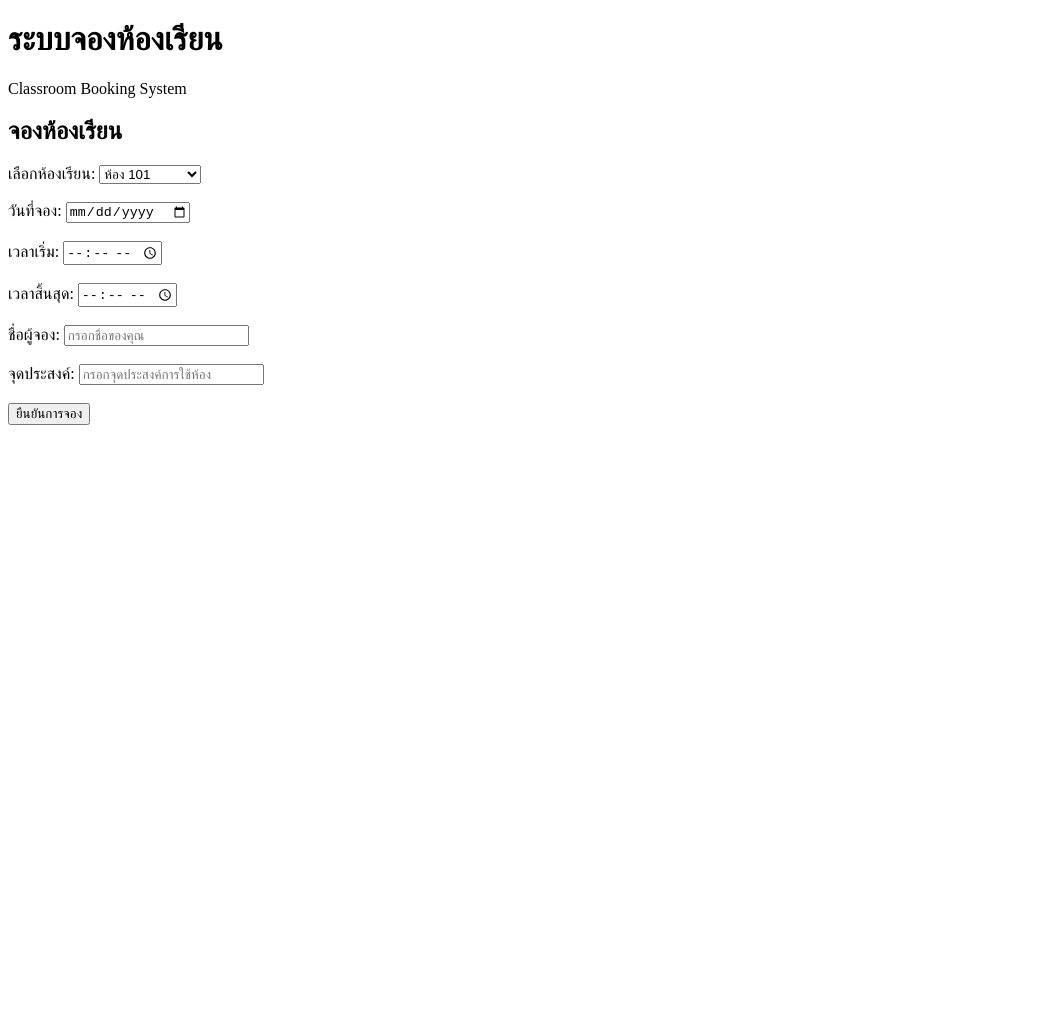
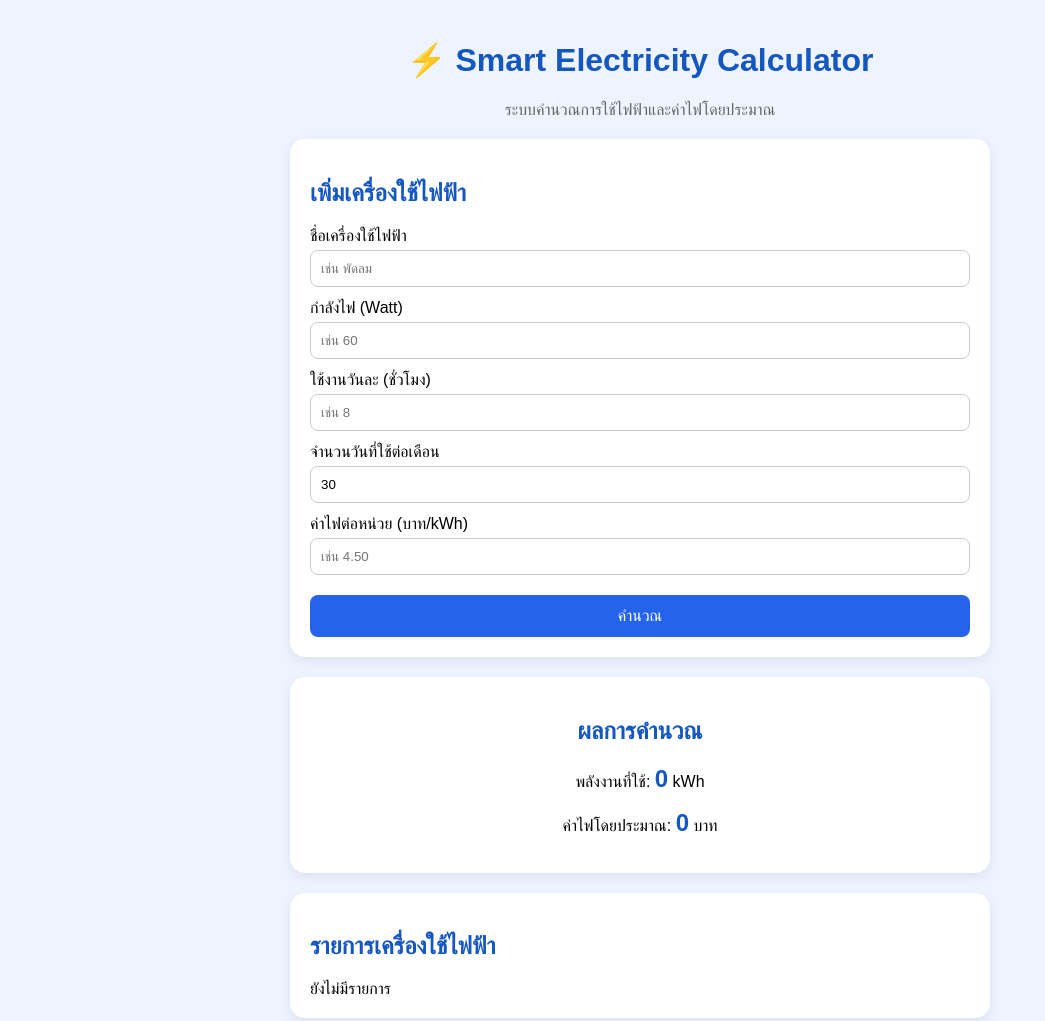
Before and after one commit to muhammadsaifu250251-commits/Saifu, a plain HTML site: page index.html in a window 1280 px wide. Shown: the whole page, without its empty margins (0-1045 px from the left). Before the commit the page ends 800 px from the top, so only its background shows below. Drawn offline with Linux system fonts and the light colour scheme.

Commit message:
เว็ปคำนวนค่าไฟ

```diff
--- a/index.html
+++ b/index.html
@@ -3,54 +3,81 @@
 <head>
     <meta charset="UTF-8">
     <meta name="viewport" content="width=device-width, initial-scale=1.0">
-    <title>ระบบจองห้องเรียน</title>
+
+    <title>Smart Electricity Calculator</title>
+
+    <link rel="stylesheet" href="style.css">
 </head>
 
 <body>
 
-    <h1>ระบบจองห้องเรียน</h1>
+    <div class="container">
 
-    <p>Classroom Booking System</p>
+        <h1>⚡ Smart Electricity Calculator</h1>
 
-    <h2>จองห้องเรียน</h2>
+        <p>ระบบคำนวณการใช้ไฟฟ้าและค่าไฟโดยประมาณ</p>
 
-    <label>เลือกห้องเรียน:</label>
+        <div class="card">
 
-    <select id="room">
-        <option>ห้อง 101</option>
-        <option>ห้อง 102</option>
-        <option>ห้อง 103</option>
-        <option>ห้องคอมพิวเตอร์</option>
-    </select>
+            <h2>เพิ่มเครื่องใช้ไฟฟ้า</h2>
 
-    <br><br>
+            <label>ชื่อเครื่องใช้ไฟฟ้า</label>
+            <input type="text" id="deviceName"
+                placeholder="เช่น พัดลม">
 
-    <label>วันที่จอง:</label>
-    <input type="date" id="date">
+            <label>กำลังไฟ (Watt)</label>
+            <input type="number" id="watt"
+                placeholder="เช่น 60">
 
-    <br><br>
+            <label>ใช้งานวันละ (ชั่วโมง)</label>
+            <input type="number" id="hours"
+                placeholder="เช่น 8">
 
-    <label>เวลาเริ่ม:</label>
-    <input type="time" id="startTime">
+            <label>จำนวนวันที่ใช้ต่อเดือน</label>
+            <input type="number" id="days"
+                value="30">
+<label>ค่าไฟต่อหน่วย (บาท/kWh)</label>
+<input type="number" id="rate"
+    placeholder="เช่น 4.50"
+    step="0.01">
+            <button onclick="calculate()">
+                คำนวณ
+            </button>
 
-    <br><br>
+        </div>
 
-    <label>เวลาสิ้นสุด:</label>
-    <input type="time" id="endTime">
 
-    <br><br>
+        <div class="card result">
 
-    <label>ชื่อผู้จอง:</label>
-    <input type="text" id="name" placeholder="กรอกชื่อของคุณ">
+            <h2>ผลการคำนวณ</h2>
 
-    <br><br>
+            <p>
+                พลังงานที่ใช้:
+                <strong id="energy">0</strong> kWh
+            </p>
 
-    <label>จุดประสงค์:</label>
-    <input type="text" id="purpose" placeholder="กรอกจุดประสงค์การใช้ห้อง">
+            <p>
+                ค่าไฟโดยประมาณ:
+                <strong id="cost">0</strong> บาท
+            </p>
 
-    <br><br>
+        </div>
 
-    <button type="button">ยืนยันการจอง</button>
+
+        <div class="card">
+
+            <h2>รายการเครื่องใช้ไฟฟ้า</h2>
+
+            <div id="deviceList">
+                ยังไม่มีรายการ
+            </div>
+
+        </div>
+
+    </div>
+
+
+    <script src="script.js"></script>
 
 </body>
 </html>
--- /dev/null
+++ b/script.js
@@ -0,0 +1,66 @@
+function calculate() {
+
+    const deviceName =
+        document.getElementById("deviceName").value;
+
+    const watt =
+        Number(document.getElementById("watt").value);
+
+    const hours =
+        Number(document.getElementById("hours").value);
+
+    const days =
+        Number(document.getElementById("days").value);
+
+    const rate =
+        Number(document.getElementById("rate").value);
+
+
+    if (
+        deviceName === "" ||
+        watt <= 0 ||
+        hours <= 0 ||
+        days <= 0 ||
+        rate <= 0
+    ) {
+        alert("กรุณากรอกข้อมูลให้ครบ");
+        return;
+    }
+
+
+    // คำนวณหน่วยไฟ
+    const energy =
+        (watt * hours * days) / 1000;
+
+
+    // คำนวณค่าไฟ
+    const cost =
+        energy * rate;
+
+
+    // แสดงผล
+    document.getElementById("energy").textContent =
+        energy.toFixed(2);
+
+    document.getElementById("cost").textContent =
+        cost.toFixed(2);
+
+
+    // เพิ่มรายการ
+    const list =
+        document.getElementById("deviceList");
+
+    const item =
+        document.createElement("div");
+
+    item.className = "device";
+
+    item.innerHTML =
+        "<strong>" + deviceName + "</strong><br>" +
+        "กำลังไฟ: " + watt + " W<br>" +
+        "ใช้งาน: " + hours + " ชั่วโมง/วัน<br>" +
+        "ใช้ไฟ: " + energy.toFixed(2) + " kWh<br>" +
+        "ค่าไฟ: " + cost.toFixed(2) + " บาท";
+
+    list.appendChild(item);
+}
--- /dev/null
+++ b/style.css
@@ -0,0 +1,78 @@
+body {
+    font-family: Arial, sans-serif;
+    background: #eef4ff;
+    margin: 0;
+    padding: 20px;
+}
+
+.container {
+    max-width: 700px;
+    margin: auto;
+}
+
+h1 {
+    text-align: center;
+    color: #1557c0;
+}
+
+.container > p {
+    text-align: center;
+    color: #666;
+}
+
+.card {
+    background: white;
+    padding: 20px;
+    margin-top: 20px;
+    border-radius: 15px;
+    box-shadow: 0 4px 12px rgba(0,0,0,0.08);
+}
+
+h2 {
+    color: #1557c0;
+}
+
+label {
+    display: block;
+    margin-top: 12px;
+    margin-bottom: 5px;
+}
+
+input {
+    width: 100%;
+    box-sizing: border-box;
+    padding: 10px;
+    border: 1px solid #ccc;
+    border-radius: 8px;
+}
+
+button {
+    width: 100%;
+    margin-top: 20px;
+    padding: 12px;
+    border: none;
+    border-radius: 8px;
+    background: #2563eb;
+    color: white;
+    font-size: 16px;
+}
+
+button:hover {
+    background: #1d4ed8;
+}
+
+.result {
+    text-align: center;
+}
+
+.result strong {
+    color: #1557c0;
+    font-size: 24px;
+}
+
+.device {
+    background: #f4f7fb;
+    padding: 12px;
+    margin-top: 10px;
+    border-radius: 8px;
+}
```
